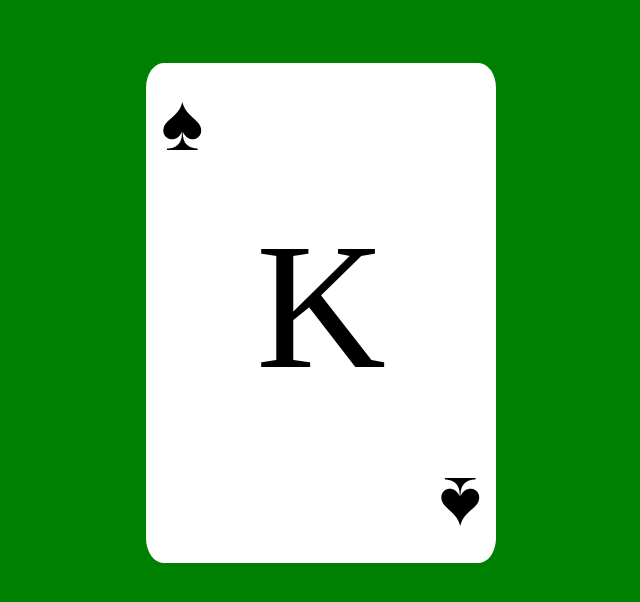
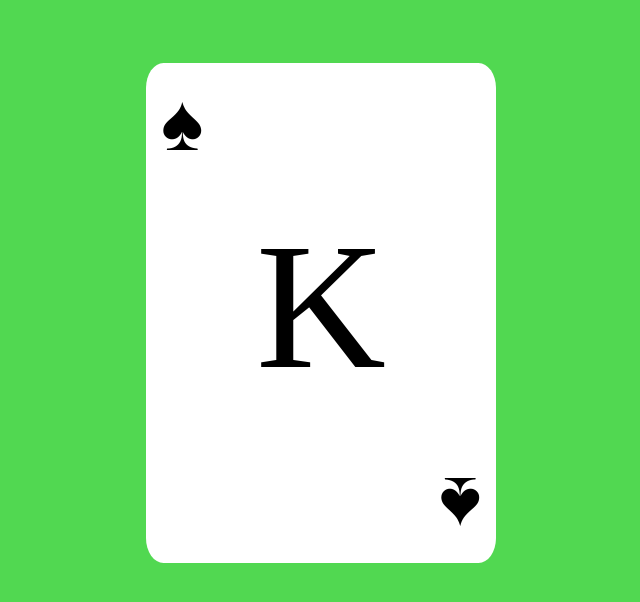
Before and after one commit to CJSN22/random-card, a plain HTML site: page index.html in a window 1280 px wide. Shown: the whole page, without its empty margins (319-959 px from the left). Drawn offline with Linux system fonts and the light colour scheme.

Commit message:
background styles update

```diff
--- a/style.css
+++ b/style.css
@@ -1,5 +1,5 @@
 .container {
-   background-color: green;
+   background-color: rgb(81, 216, 81);
 }
 
 .card {
```
